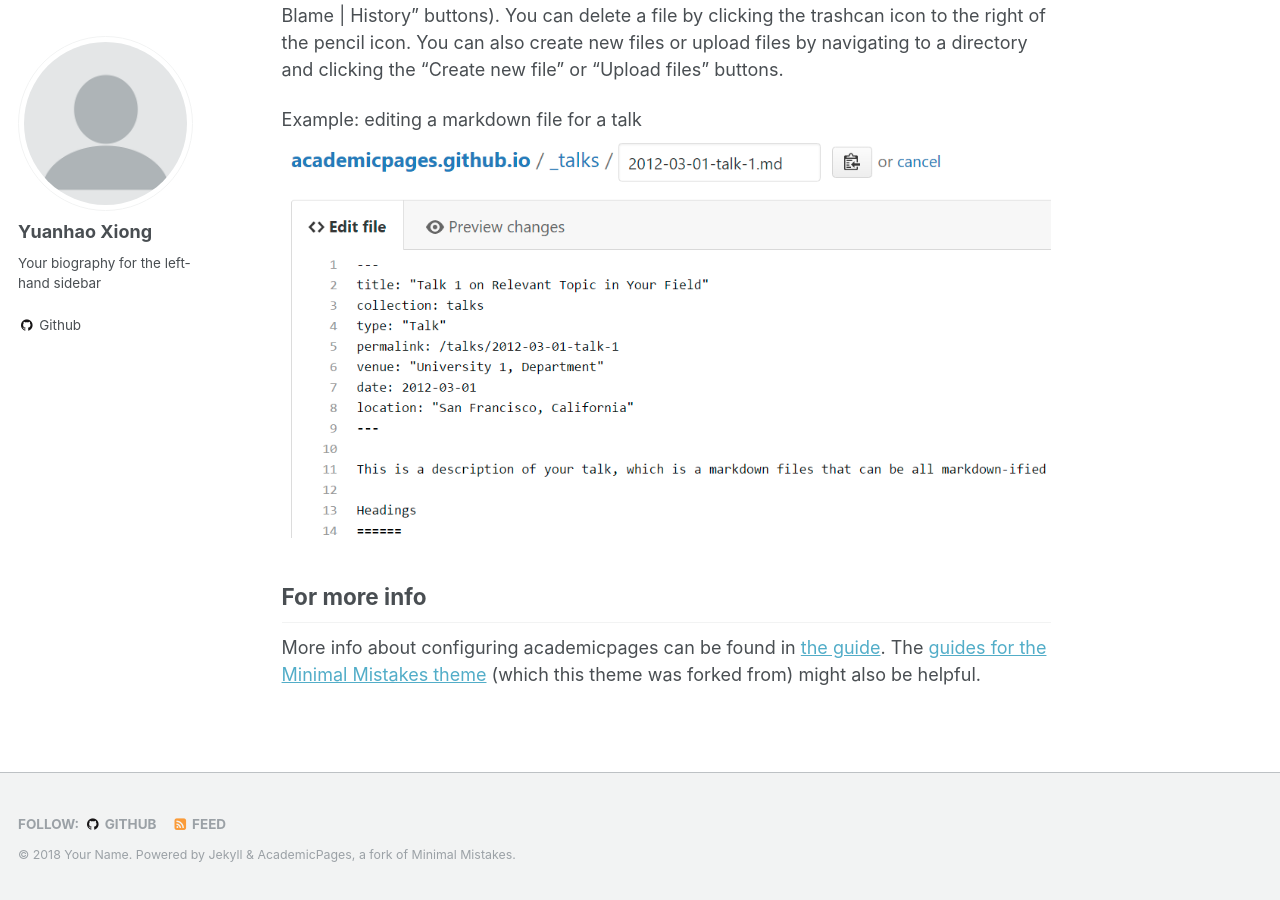
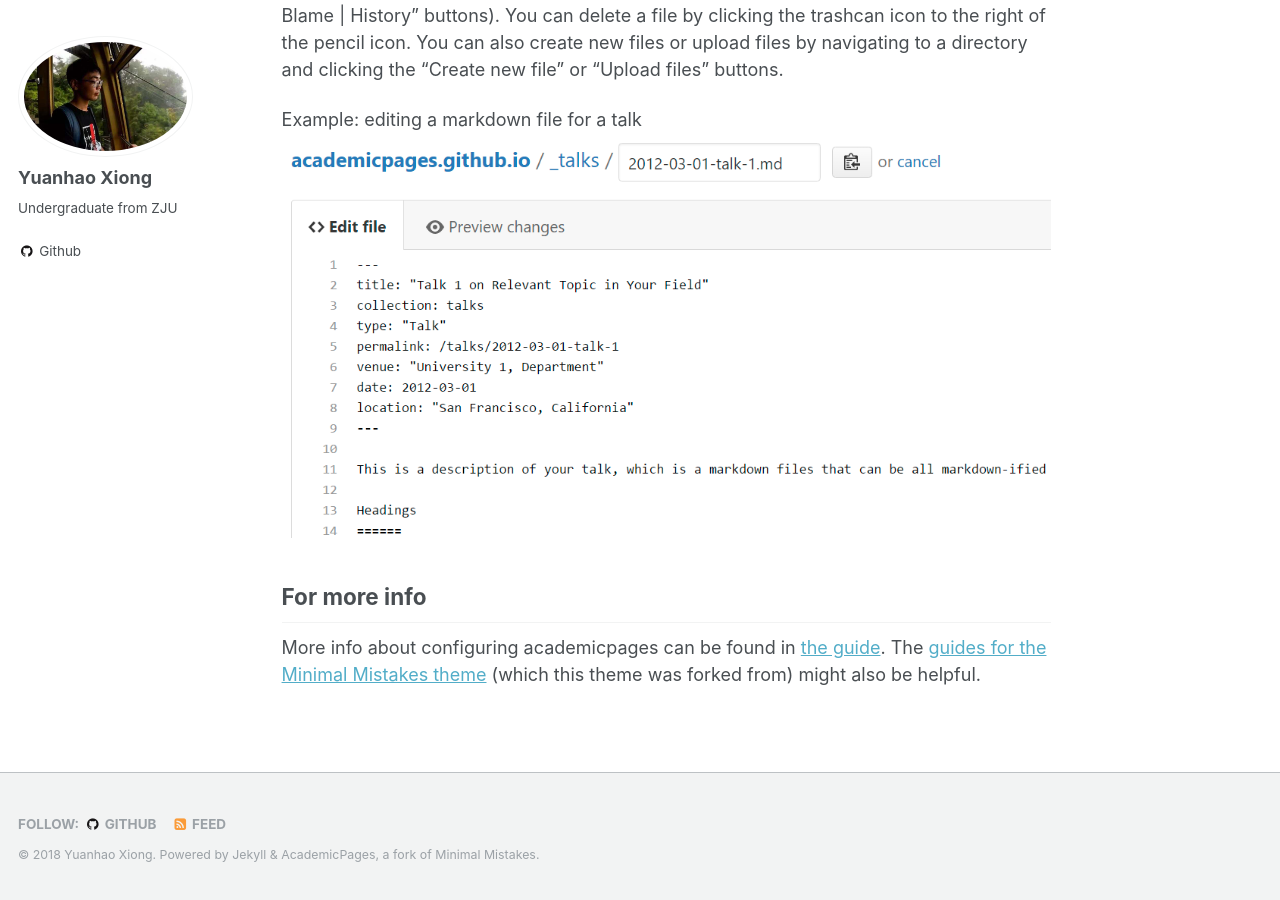
Before and after one commit to xyh97/xyh97.github.io, a Jekyll site: the page built from _pages/about.md, in a window 1280 px wide and 900 px high, scrolled down 2392 px. Built offline with Jekyll 4.4.1, drawn with Linux system fonts in a browser that asks for light colours.

Commit message:
modify config

```diff
--- a/_config.yml
+++ b/_config.yml
@@ -9,7 +9,7 @@
 locale                   : "en-US"
 title                    : "Yuanhao Xiong"
 title_separator          : "-"
-name                     : &name "Your Name"
+name                     : &name "Yuanhao Xiong"
 description              : &description "personal description"
 url                      : "https://xyh97.github.io" # the base hostname & protocol for your site e.g. "https://mmistakes.github.io"
 baseurl                  : "" # the subpath of your site, e.g. "/blog"
@@ -81,8 +81,8 @@ analytics:
 # Site Author
 author:
   name             : "Yuanhao Xiong"
-  avatar           : "profile.png"
-  bio              : "Your biography for the left-hand sidebar"
+  avatar           : "xyh.jpg"
+  bio              : "Undergraduate from ZJU"
   location         :
   employer         :
   googlescholar    :
```
